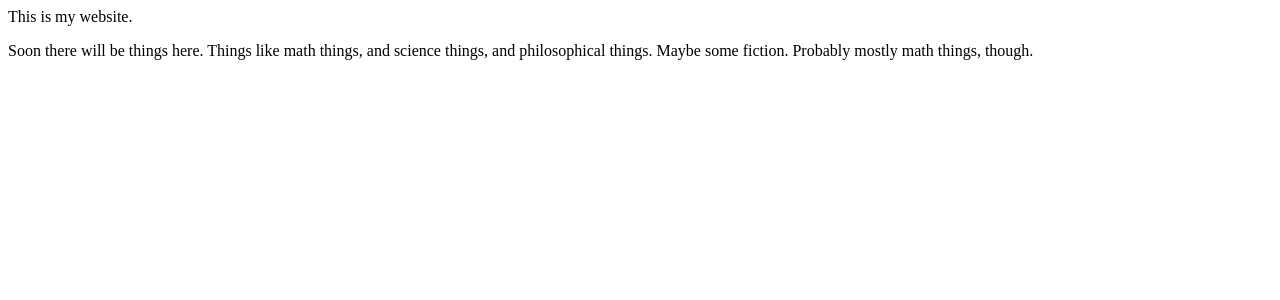
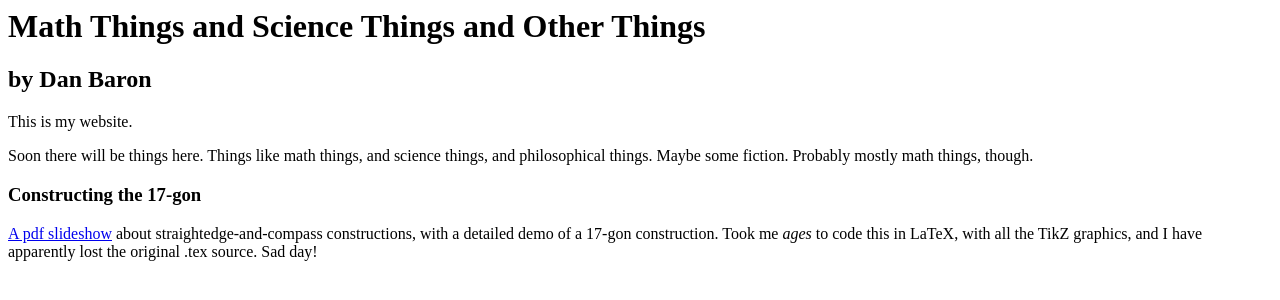
Before and after one commit to dcbaron/dcbaron.github.io, a plain HTML site: page index.html in a window 1280 px wide. Drawn offline with Linux system fonts and the light colour scheme.

Commit message:
Added heptadecagon link

```diff
--- a/index.html
+++ b/index.html
@@ -1,7 +1,15 @@
 <html>
+<body>
+<h1>Math Things and Science Things and Other Things</h1>
+  <h2>by Dan Baron</h2>
 <p> This is my website. </p>
 
 <p>Soon there will be things here. Things like math things, and science things, and philosophical things. Maybe some fiction. Probably mostly math things, though.</p>
+<h3>Constructing the 17-gon</h3>
+  <p><a href="heptadecagon.pdf">A pdf slideshow</a> about straightedge-and-compass constructions, with a detailed demo of a 17-gon construction. Took me <i>ages</i> to code this in LaTeX, with all the TikZ graphics, and I have apparently lost the original .tex source. Sad day!
+  </p>
 
 
+
+</body>
 </html>
```
